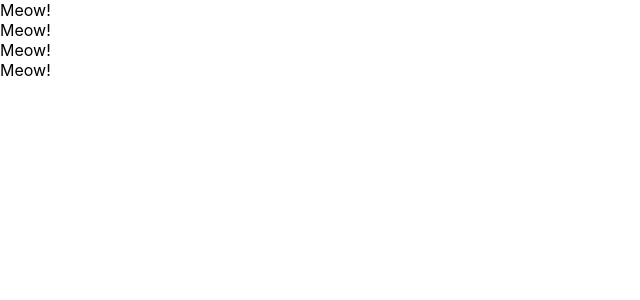
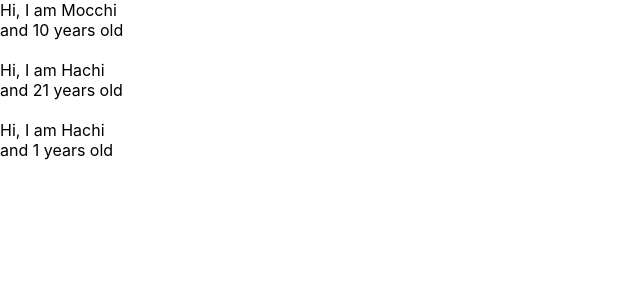
Before and after one commit to mocchi132/udemy-react, a React (Create React App) app: page / in a window 1280 px wide. Shown: the top 300 px of the page, without its empty margins (0-640 px from the left). Built offline with nearby package versions, Linux system fonts and the light colour scheme.

Commit message:
learn props & defaultProps

```diff
--- a/src/App.js
+++ b/src/App.js
@@ -1,36 +1,40 @@
 import React from 'react';
 
-// クラスコンポーネント
-// class App extends Component {
-//  render() {
-//   return (
-//       <React.Fragment>
-//         <div>
-//           <label htmlFor="for">bar1</label>
-//           <input type="text" onChange={consFunc} />
-//         </div>
-//         <div>
-//           <label htmlFor="for2">bar2</label>
-//           <input type="text" onChange={consFunc2} />
-//         </div>
-//       </React.Fragment>
-//   );
-//   }
-// }
-
-// functional コンポーネント
 const App = () => {
+  const profiles = [
+    { name: "Mocchi", age:"10"},
+    { name: "Hachi", age:"21"},
+    { name: "Hachi"}
+  ]
   return (
       <div>
-        <Cat />
-        <Cat />
-        <Cat />
-        <Cat />
+        {
+          // 繰り返し表現 []の変数.map
+          profiles.map((profile, index) =>{
+            return (
+              <React.Fragment>
+                <User name={profile.name} age={profile.age} key={index} />
+                <br/>
+              </React.Fragment>
+            );
+          })
+        }
       </div>
-  )
+  );
 }
 
-const Cat = () => {
-  return <div>Meow!</div>
+const User = (props) => {
+  return (
+    <React.Fragment>
+      <div>Hi, I am {props.name}</div>
+      <div>and {props.age} years old</div>
+    </React.Fragment>
+  );
 }
+
+// propsの属性にデフォルト値を設定する方法
+User.defaultProps = {
+  age: 1
+}
+
 export default App;
```
